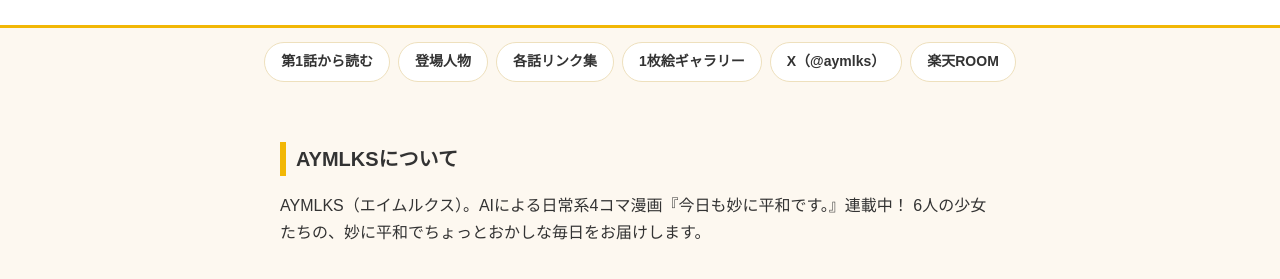
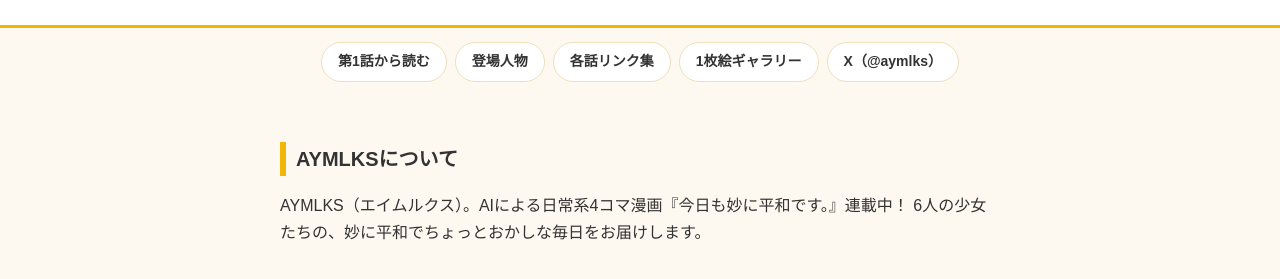
Before and after one commit to aymlks/aymlks.github.io, a plain HTML site: page index.html in a window 1280 px wide. Shown: the part 446-725 px from the top of the page. Drawn offline with Linux system fonts and the light colour scheme.

Commit message:
Update index.html: remove Rakuten ROOM link from top navigation

```diff
--- a/index.html
+++ b/index.html
@@ -63,7 +63,6 @@
   <a href="#episodes">各話リンク集</a>
   <a href="gallery.html">1枚絵ギャラリー</a>
   <a href="https://x.com/aymlks">X（@aymlks）</a>
-  <a href="https://room.rakuten.co.jp/aymlks/items">楽天ROOM</a>
 </nav>
 <main>
   <section>
```
